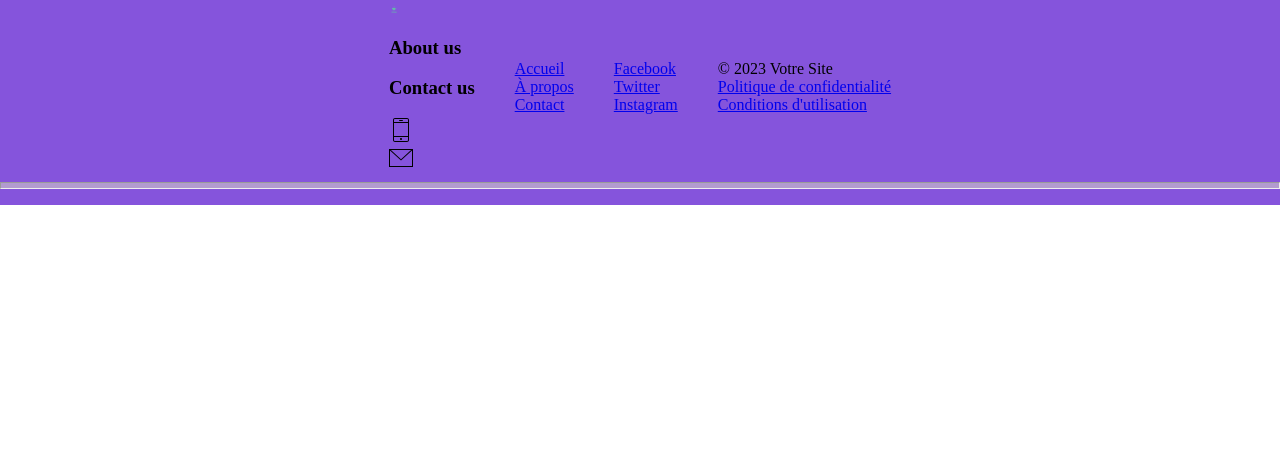
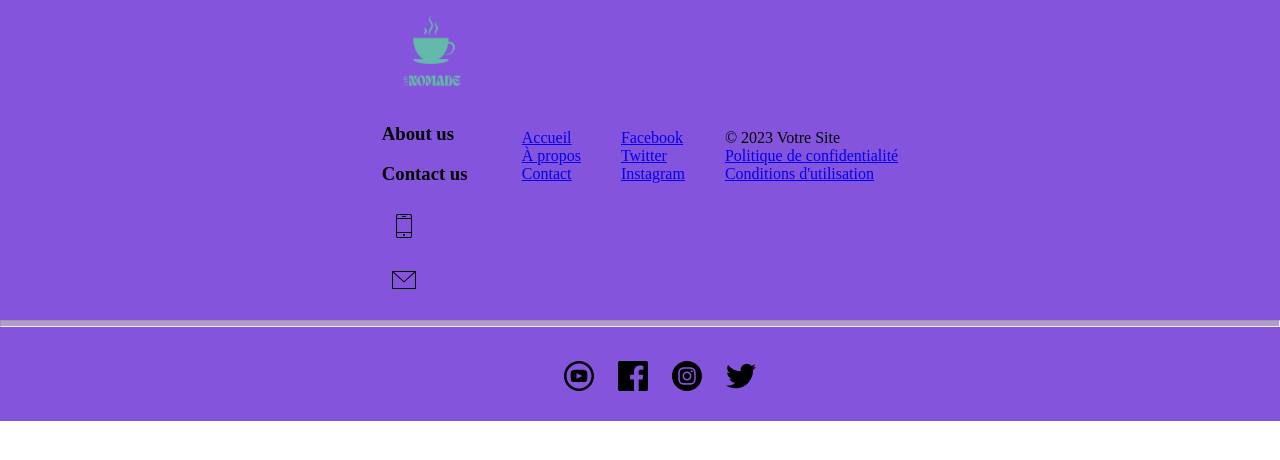
Before and after one commit to BenjaminC62/Dynamic-Website, a PHP site: page /pages/footer.php in a window 1280 px wide. Shown: the top 460 px of the page. Run offline with PHP 8.4, Linux system fonts and the light colour scheme.

Commit message:
:construction: mise en place des icones réseaux sociaux

```diff
--- a/src/pages/footer.php
+++ b/src/pages/footer.php
@@ -47,11 +47,16 @@
         </ul>
     </div>
 
+    <hr class="lign">
+
     <div class="Social-media">
-        <hr class="lign">
-
         <ul>
-            <li></li>
+            <li>
+                <svg xmlns="http://www.w3.org/2000/svg" width="24" height="24" viewBox="0 0 24 24"><path d="M16.23 7.102c-2.002-.136-6.462-.135-8.461 0-2.165.148-2.419 1.456-2.436 4.898.017 3.436.27 4.75 2.437 4.898 1.999.135 6.459.136 8.461 0 2.165-.148 2.42-1.457 2.437-4.898-.018-3.436-.271-4.75-2.438-4.898zm-6.23 7.12v-4.444l4.778 2.218-4.778 2.226zm2-12.222c5.514 0 10 4.486 10 10s-4.486 10-10 10-10-4.486-10-10 4.486-10 10-10zm0-2c-6.627 0-12 5.373-12 12s5.373 12 12 12 12-5.373 12-12-5.373-12-12-12z"/></svg>
+                <svg xmlns="http://www.w3.org/2000/svg" width="24" height="24" viewBox="0 0 24 24"><path d="M22.675 0h-21.35c-.732 0-1.325.593-1.325 1.325v21.351c0 .731.593 1.324 1.325 1.324h11.495v-9.294h-3.128v-3.622h3.128v-2.671c0-3.1 1.893-4.788 4.659-4.788 1.325 0 2.463.099 2.795.143v3.24l-1.918.001c-1.504 0-1.795.715-1.795 1.763v2.313h3.587l-.467 3.622h-3.12v9.293h6.116c.73 0 1.323-.593 1.323-1.325v-21.35c0-.732-.593-1.325-1.325-1.325z"/></svg>
+                <svg xmlns="http://www.w3.org/2000/svg" width="24" height="24" viewBox="0 0 24 24"><path d="M14.829 6.302c-.738-.034-.96-.04-2.829-.04s-2.09.007-2.828.04c-1.899.087-2.783.986-2.87 2.87-.033.738-.041.959-.041 2.828s.008 2.09.041 2.829c.087 1.879.967 2.783 2.87 2.87.737.033.959.041 2.828.041 1.87 0 2.091-.007 2.829-.041 1.899-.086 2.782-.988 2.87-2.87.033-.738.04-.96.04-2.829s-.007-2.09-.04-2.828c-.088-1.883-.973-2.783-2.87-2.87zm-2.829 9.293c-1.985 0-3.595-1.609-3.595-3.595 0-1.985 1.61-3.594 3.595-3.594s3.595 1.609 3.595 3.594c0 1.985-1.61 3.595-3.595 3.595zm3.737-6.491c-.464 0-.84-.376-.84-.84 0-.464.376-.84.84-.84.464 0 .84.376.84.84 0 .463-.376.84-.84.84zm-1.404 2.896c0 1.289-1.045 2.333-2.333 2.333s-2.333-1.044-2.333-2.333c0-1.289 1.045-2.333 2.333-2.333s2.333 1.044 2.333 2.333zm-2.333-12c-6.627 0-12 5.373-12 12s5.373 12 12 12 12-5.373 12-12-5.373-12-12-12zm6.958 14.886c-.115 2.545-1.532 3.955-4.071 4.072-.747.034-.986.042-2.887.042s-2.139-.008-2.886-.042c-2.544-.117-3.955-1.529-4.072-4.072-.034-.746-.042-.985-.042-2.886 0-1.901.008-2.139.042-2.886.117-2.544 1.529-3.955 4.072-4.071.747-.035.985-.043 2.886-.043s2.14.008 2.887.043c2.545.117 3.957 1.532 4.071 4.071.034.747.042.985.042 2.886 0 1.901-.008 2.14-.042 2.886z"/></svg>
+                <svg xmlns="http://www.w3.org/2000/svg" width="24" height="24" viewBox="0 0 24 24"><path d="M24 4.557c-.883.392-1.832.656-2.828.775 1.017-.609 1.798-1.574 2.165-2.724-.951.564-2.005.974-3.127 1.195-.897-.957-2.178-1.555-3.594-1.555-3.179 0-5.515 2.966-4.797 6.045-4.091-.205-7.719-2.165-10.148-5.144-1.29 2.213-.669 5.108 1.523 6.574-.806-.026-1.566-.247-2.229-.616-.054 2.281 1.581 4.415 3.949 4.89-.693.188-1.452.232-2.224.084.626 1.956 2.444 3.379 4.6 3.419-2.07 1.623-4.678 2.348-7.29 2.04 2.179 1.397 4.768 2.212 7.548 2.212 9.142 0 14.307-7.721 13.995-14.646.962-.695 1.797-1.562 2.457-2.549z"/></svg>
+            </li>
         </ul>
     </div>
 </footer>
--- a/src/styles/footer.css
+++ b/src/styles/footer.css
@@ -25,6 +25,22 @@ li{
 }
 
 .logo{
-    width: 10px;
-    height: 10px;
+    width: 100px;
+    height: 100px;
 }
+
+.Social-media{
+    display: flex;
+    justify-content: center;
+    align-items: center;
+}
+
+svg:hover{
+    cursor: pointer;
+}
+
+svg{
+    margin: 10px;
+    width: 30px;
+    height: 30px;
+}
```
